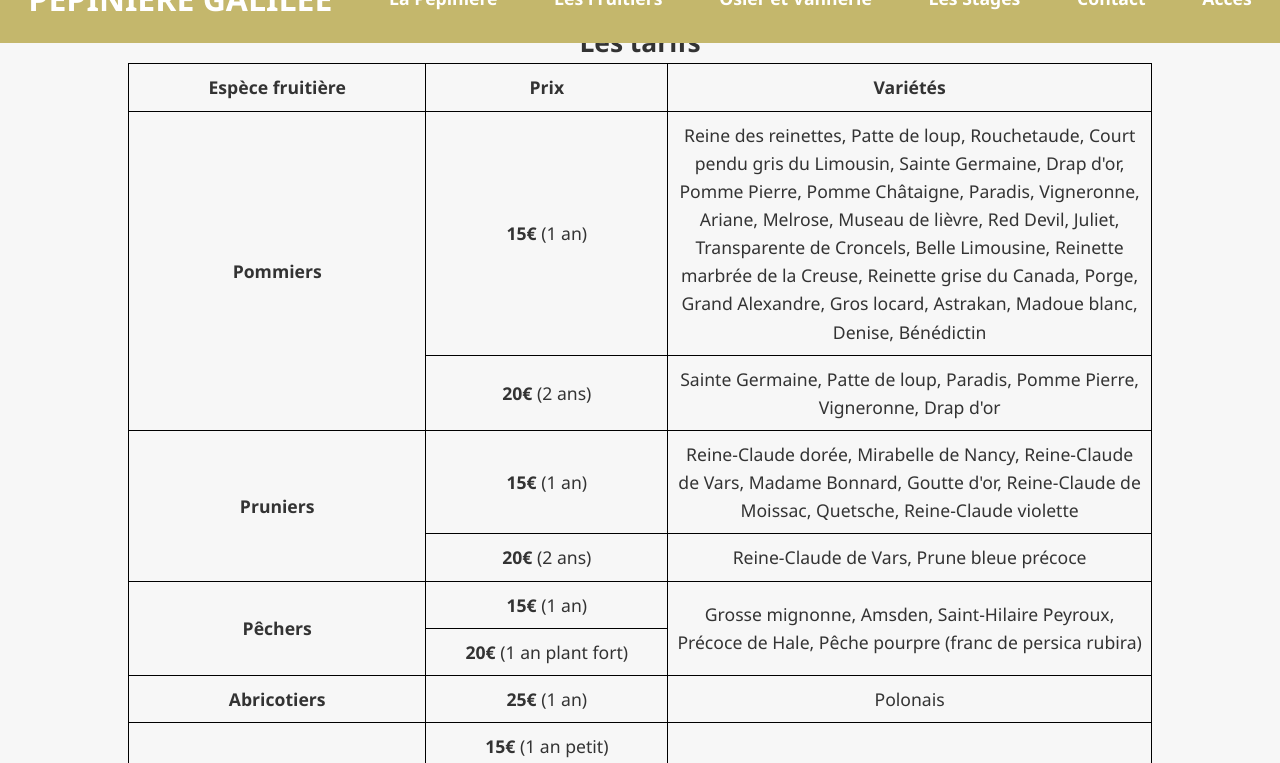
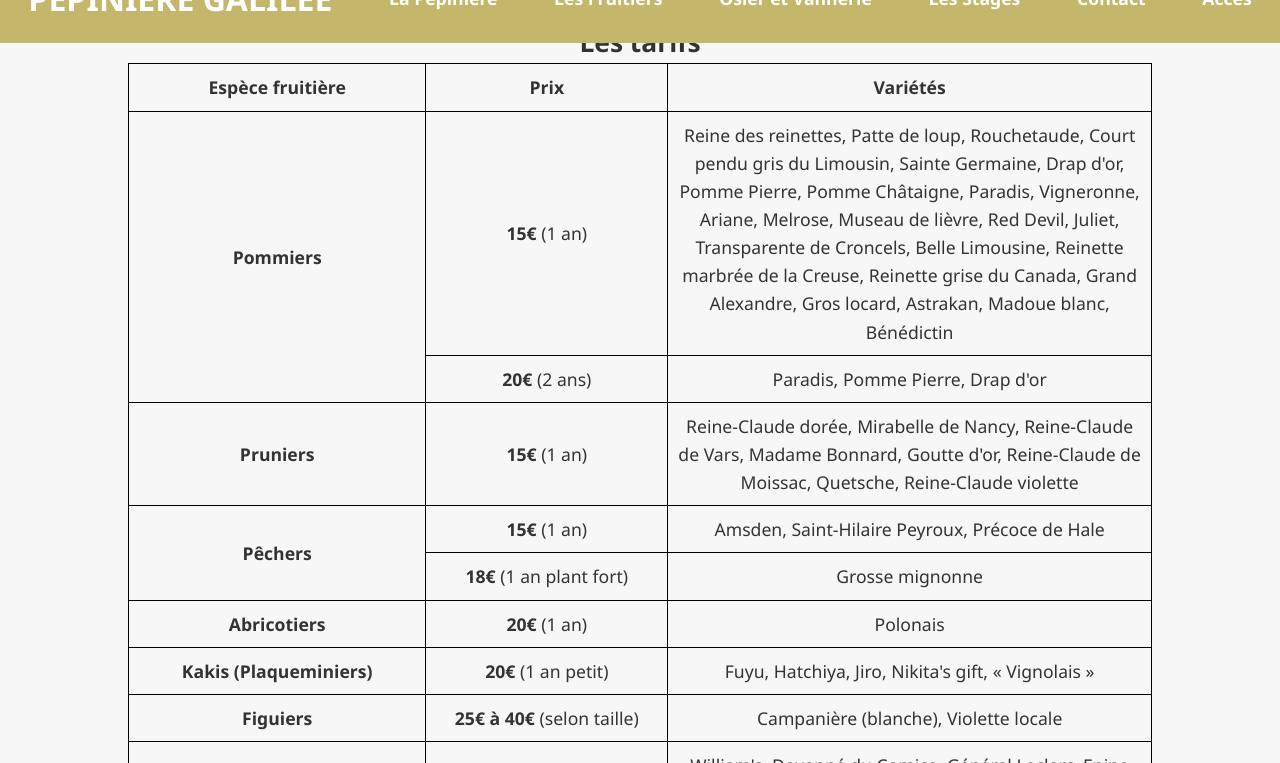
Before and after one commit to pepiniereGalilee/pepiniereGalilee.github.io, a Jekyll site: the page built from _pages/fruitiers.html, in a window 1280 px wide and 900 px high, scrolled down 574 px, cut to the strip 137-900 px from the top of the window. Built offline with Jekyll 4.4.1, drawn with Linux system fonts in a browser that asks for light colours; nearby versions of some CDN libraries; some of the changed text lies outside the part shown.

Commit message:
update tale fuitier

```diff
--- a/_pages/fruitiers.html
+++ b/_pages/fruitiers.html
@@ -41,20 +41,17 @@ permalink: /fruitiers
         Limousin, Sainte Germaine, Drap d'or, Pomme Pierre, Pomme Châtaigne,
         Paradis, Vigneronne, Ariane, Melrose, Museau de lièvre, Red Devil,
         Juliet, Transparente de Croncels, Belle Limousine, Reinette marbrée de
-        la Creuse, Reinette grise du Canada, Porge, Grand Alexandre, Gros
-        locard, Astrakan, Madoue blanc, Denise, Bénédictin
+        la Creuse, Reinette grise du Canada, Grand Alexandre, Gros locard,
+        Astrakan, Madoue blanc, Bénédictin
       </td>
     </tr>
     <tr>
       <td><strong>20&euro;</strong> (2 ans)</td>
-      <td>
-        Sainte Germaine, Patte de loup, Paradis, Pomme Pierre, Vigneronne, Drap
-        d'or
-      </td>
+      <td>Paradis, Pomme Pierre, Drap d'or</td>
     </tr>
 
     <tr>
-      <td rowspan="2">
+      <td>
         <strong>Pruniers</strong>
       </td>
       <td><strong>15&euro;</strong> (1 an)</td>
@@ -64,41 +61,39 @@ permalink: /fruitiers
         violette
       </td>
     </tr>
-    <tr>
+    <!-- <tr>
       <td><strong>20&euro;</strong> (2 ans)</td>
       <td>Reine-Claude de Vars, Prune bleue précoce</td>
-    </tr>
+    </tr> -->
     <tr>
       <td rowspan="2">
         <strong>Pêchers</strong>
       </td>
       <td><strong>15&euro;</strong> (1 an)</td>
-      <td rowspan="2">
-        Grosse mignonne, Amsden, Saint-Hilaire Peyroux, Précoce de Hale, Pêche
-        pourpre (franc de persica rubira)
-      </td>
+      <td>Amsden, Saint-Hilaire Peyroux, Précoce de Hale</td>
     </tr>
     <tr>
-      <td><strong>20&euro;</strong> (1 an plant fort)</td>
+      <td><strong>18&euro;</strong> (1 an plant fort)</td>
+      <td>Grosse mignonne</td>
     </tr>
     <tr>
       <td>
         <strong>Abricotiers</strong>
       </td>
-      <td><strong>25&euro;</strong> (1 an)</td>
+      <td><strong>20&euro;</strong> (1 an)</td>
       <td>Polonais</td>
     </tr>
 
     <tr>
-      <td rowspan="2">
+      <td>
         <strong>Kakis (Plaqueminiers)</strong>
       </td>
-      <td><strong>15&euro;</strong> (1 an petit)</td>
-      <td rowspan="2">Fuyu, Hatchiya, Jiro, Nikita's gift, « Vignolais »</td>
+      <td><strong>20&euro;</strong> (1 an petit)</td>
+      <td>Fuyu, Hatchiya, Jiro, Nikita's gift, « Vignolais »</td>
     </tr>
-    <tr>
+    <!-- <tr>
       <td><strong>25&euro;</strong> (1 an plant fort)</td>
-    </tr>
+    </tr> -->
     <tr>
       <td>
         <strong>Figuiers</strong>
@@ -119,8 +114,10 @@ permalink: /fruitiers
 
     <tr>
       <td><strong>Cognassiers</strong> <br /></td>
-      <td><strong>15&euro;</strong> (1 an)</td>
-      <td>Champion</td>
+      <td>
+        <del> <strong>15&euro;</strong> (1 an) </del>
+      </td>
+      <td><em>Victime de son succès! Revenez l'année prochaine.</em></td>
     </tr>
     <!--
         <tr>
@@ -150,10 +147,12 @@ permalink: /fruitiers
     <tr>
       <td><strong>Poivriers du Sichuan</strong><br /></td>
 
-      <td><strong>8&euro; à 12&euro; selon taille</strong> (1 an)</td>
+      <td>
+        <del> <strong>8&euro; à 12&euro; selon taille</strong> (1 an) </del>
+      </td>
 
       <td>
-        <em>Zanthoxylum simulans </em>
+        <em>Victime de son succès! Revenez l'année prochaine.</em>
       </td>
     </tr>
 
@@ -271,9 +270,9 @@ permalink: /fruitiers
     Excellente cuite. C'est une pomme de mi- saison qui ne se garde pas, se
     consomme de septembre à octobre. Résistante aux maladies et à la tavelure.
     Non autofertile, pollinisation par Reine des reinettes.<br />
-    <strong>Porge :</strong> Variété de l'ouest de la Corrèze. Maturité
+    <!-- <strong>Porge :</strong> Variété de l'ouest de la Corrèze. Maturité
     novembre, conservaiton jusqu'en avril. Blanc-verdâtre, ferme, juteuse,
-    moyen-sucrée, acidulée. <br />
+    moyen-sucrée, acidulée. <br /> -->
     <strong>Transparente de Croncels :</strong> Originaire de Troyes.
     Maturité entre septembre et octobre. Bien équilibré entre sucré et acidulé,
     elle se consomme au couteau. <br />
@@ -288,13 +287,13 @@ permalink: /fruitiers
     blanche, croquante, sucrée et acidulée mais sans parfum. Elle peut être
     utilisée en pomme à couteau mais est idéale en pomme à cuire ou pour le jus.
     Tardive, ses fruits sont matures de décembre à mars.<br />
-    <strong>Denise :</strong> Petit calibre, croquante, juteuse, ferme
-    blanchâtre, douce, octobre.<br />
+    <!-- <strong>Denise :</strong> Petit calibre, croquante, juteuse, ferme
+    blanchâtre, douce, octobre.<br /> -->
 
-    <strong>Pomme banane :</strong> Variété locale de forme allongée, orange
+    <!-- <strong>Pomme banane :</strong> Variété locale de forme allongée, orange
     striée de rouge. Chair jaune orangé, juteuse, bien sucrée et très parfumée.
     Sa saveur rappelle celle de la banane. Délicieuse. Variété locale répandue
-    dans toute la Corrèze.<br />
+    dans toute la Corrèze.<br /> -->
 
     <strong>Bénédictin :</strong> Variété ancienne, originaire de
     Haute-Normandie. Gros fruit à chair blanche et ferme, juteuse, très sucrée
@@ -302,7 +301,7 @@ permalink: /fruitiers
 
     <strong>Quelques variétés de pommes à jus ou cidre :</strong>
     Reine des Reinettes, Vigneronne, Belle de Boskoop, Curt pendu gris du
-    Limousin, Paradis, Pierre, Vernajoux, Porge, Belle Limousine, Astrakan, Gros
+    Limousin, Paradis, Pierre, Vernajoux, Belle Limousine, Astrakan, Gros
     locard...
 
     <!--  <strong>Rouge des vergnes :</strong> Originaire de Saint Germain les
```
